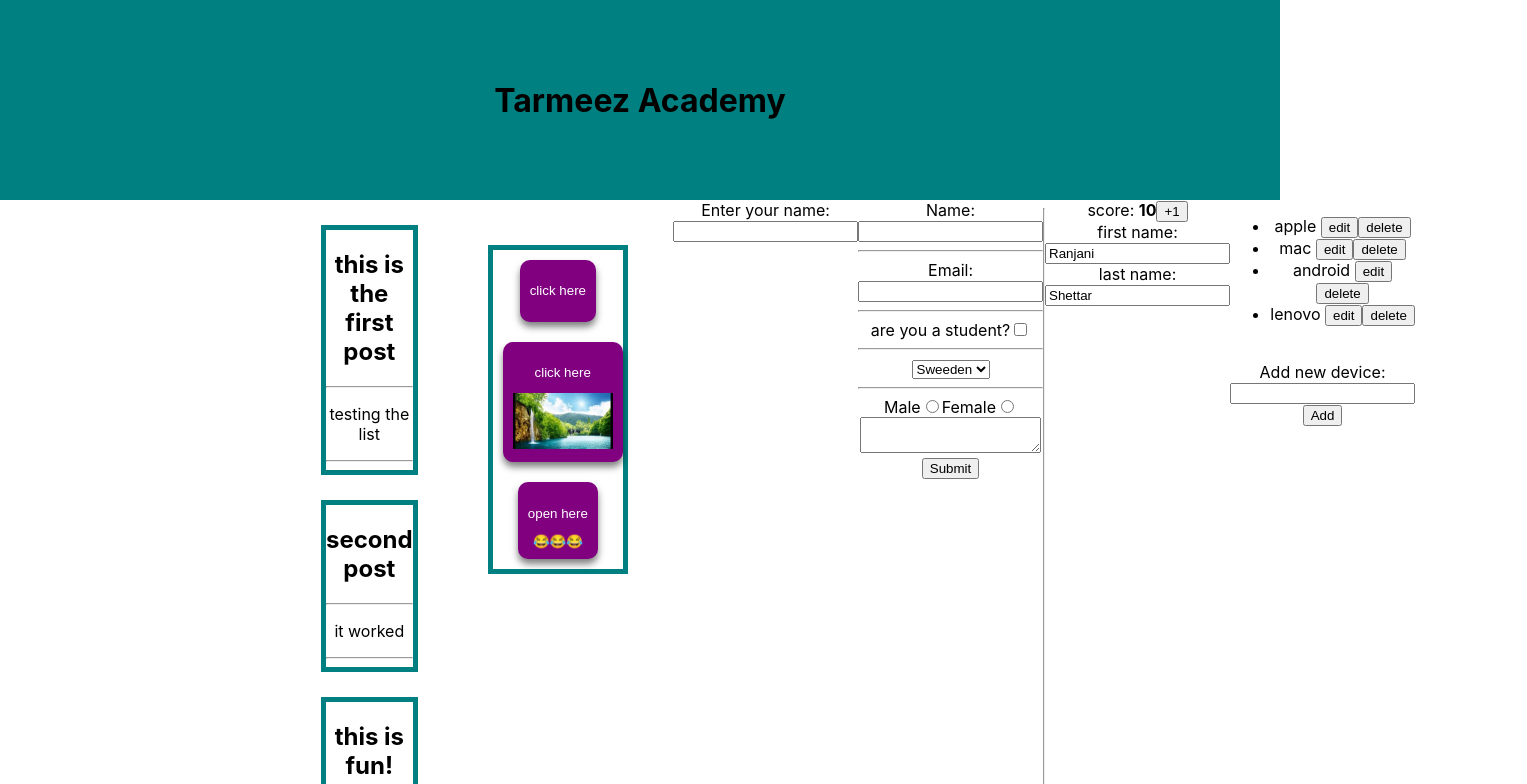
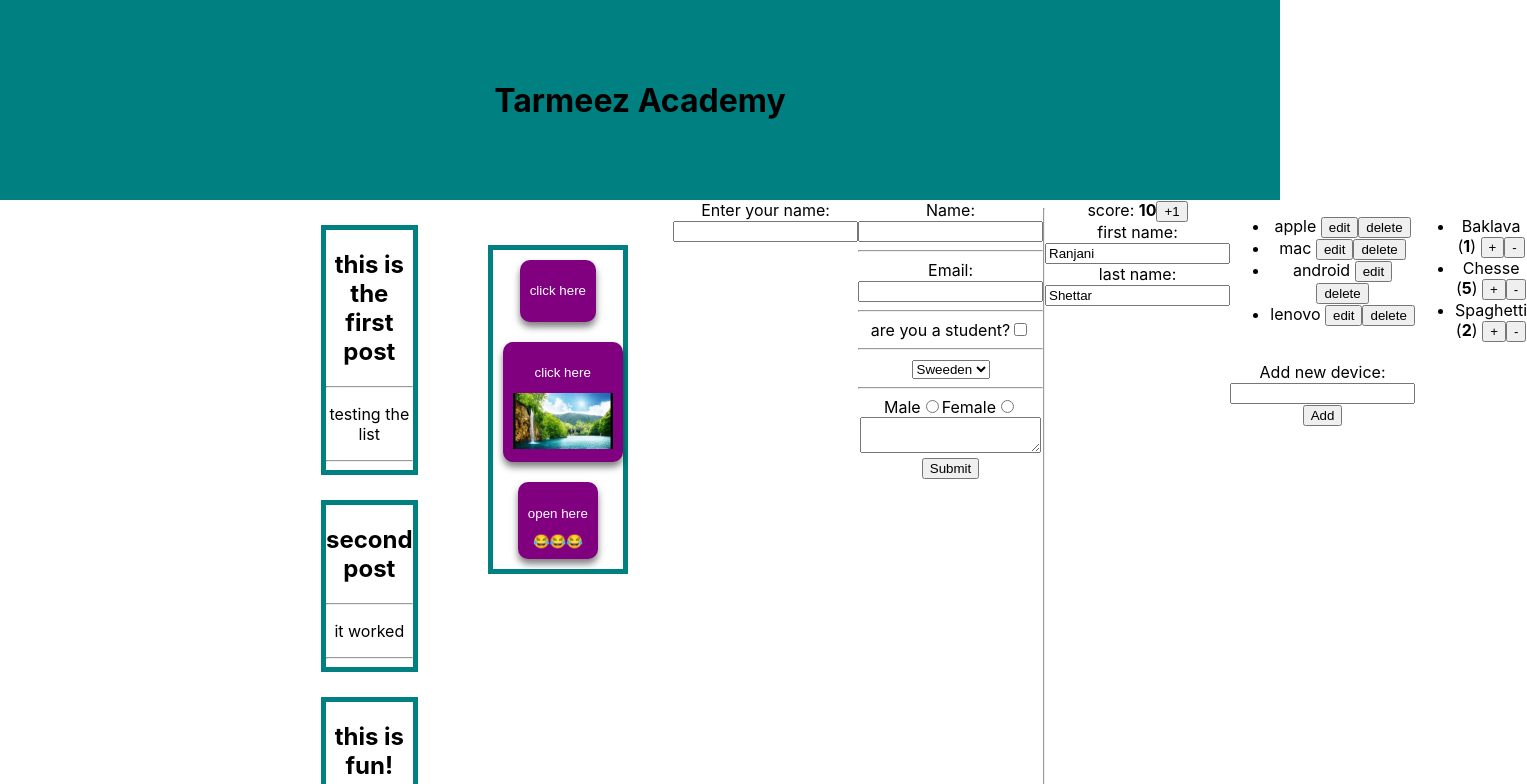
Before and after one commit to NoorAlden21/first-react-app, a React (Create React App) app: page / in a window 1280 px wide. Shown: the top 784 px of the page, 1527 px wide, since content can reach past the window. Built offline with nearby package versions, Linux system fonts and the light colour scheme.

Commit message:
feat(Products) solution to edit array state from  react docs challenges

```diff
--- a/src/App.js
+++ b/src/App.js
@@ -7,6 +7,7 @@ import MyInput from "./MyInput";
 import MyForm from "./MyForm";
 import Scoreboard from "./Scoreboard";
 import Devices from "./Devices";
+import Products from "./Products";
 
 const showSideMenu = true;
 
@@ -81,6 +82,9 @@ function App() {
 
           <br></br>
           <Devices />
+          <br></br>
+          <br></br>
+          <Products />
         </div>
         {/*== Posts and Side Menu ==*/}
       </div>
--- /dev/null
+++ b/src/Products.js
@@ -0,0 +1,55 @@
+import { useState } from "react";
+export default function Products() {
+  const [products, setProducts] = useState([
+    { id: 0, name: "Baklava", count: 1 },
+    { id: 1, name: "Chesse", count: 5 },
+    { id: 2, name: "Spaghetti", count: 2 },
+  ]);
+  const productsList = products.map((product) => {
+    return (
+      <li key={product.id}>
+        {product.name} (<b>{product.count}</b>){" "}
+        <button
+          onClick={() => {
+            handleIncreaseClick(product.id);
+          }}
+        >
+          +
+        </button>
+        <button
+          onClick={() => {
+            handleDecreaseClick(product.id);
+          }}
+        >
+          -
+        </button>
+      </li>
+    );
+  });
+  function handleIncreaseClick(id) {
+    const newProducts = products.map((product) => {
+      if (product.id === id) {
+        return { ...product, count: product.count + 1 };
+      } else {
+        return product;
+      }
+    });
+    setProducts(newProducts);
+  }
+
+  function handleDecreaseClick(id) {
+    let newProducts = [];
+    for (const product of products) {
+      if (product.id === id) {
+        if (product.count > 1) {
+          newProducts.push({ ...product, count: product.count - 1 });
+        }
+      } else {
+        newProducts.push(product);
+      }
+    }
+    setProducts(newProducts);
+  }
+
+  return <ul>{productsList}</ul>;
+}
```
